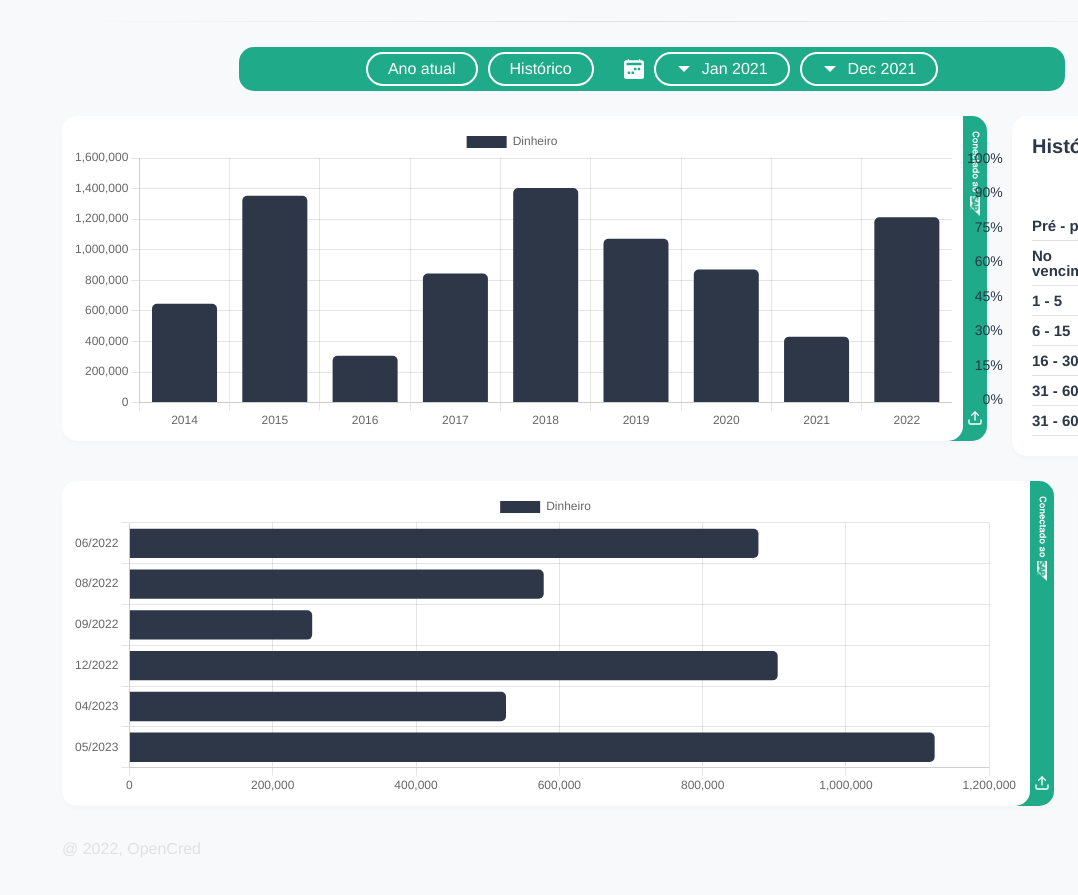
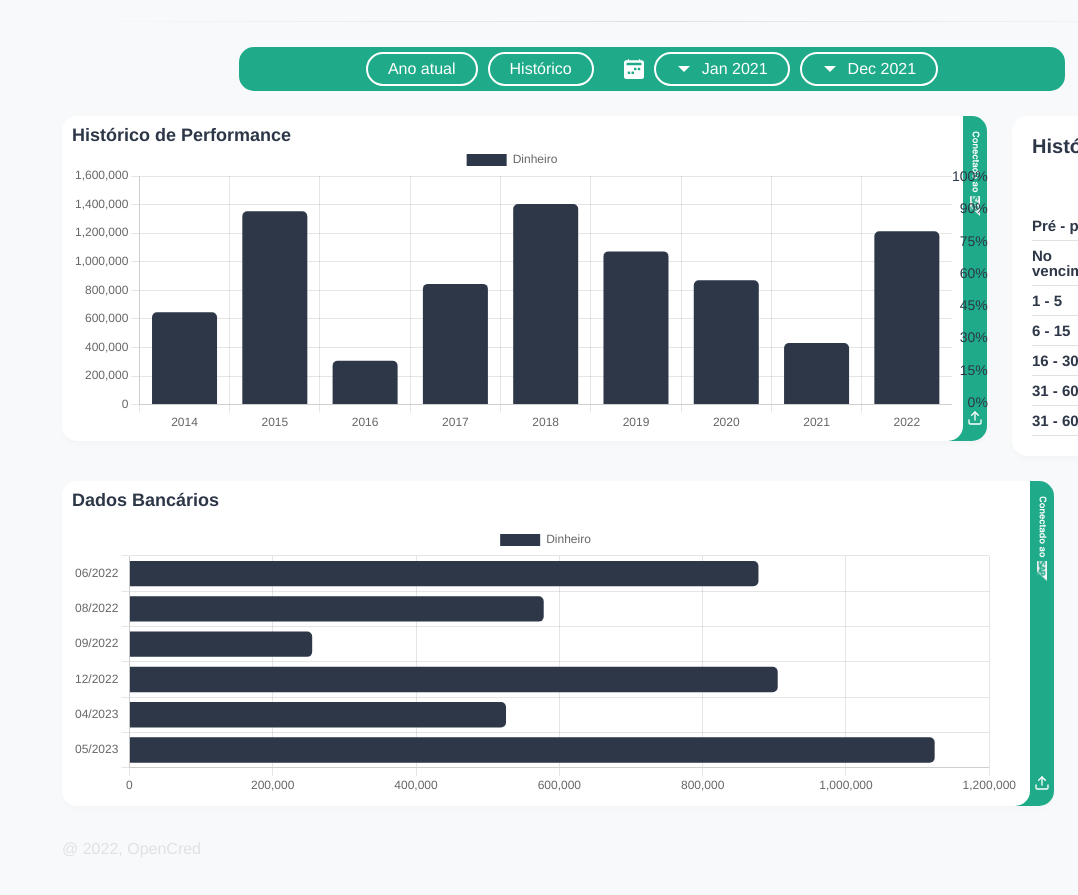
Before and after one commit to henriquemarioto/open-cred-demo, a React (Vite) app: page / in a window 1280 px wide. Shown: the part 780-1675 px from the top of the page, without its empty margins (202-1280 px from the left). Built offline with nearby package versions, Linux system fonts and the light colour scheme.

Commit message:
feat: title on bar graphs

```diff
--- a/src/components/BarBankGraph/index.tsx
+++ b/src/components/BarBankGraph/index.tsx
@@ -1,6 +1,6 @@
 import { Bar } from "react-chartjs-2";
 import "chart.js/auto";
-import { Container } from "./style";
+import { Container, ContainerGraph, Title } from "./style";
 import { useState } from "react";
 import getGraphData from "../../utils/getGraphData";
 
@@ -30,12 +30,15 @@ const BarBankGraph = () => {
         gain: item,
       };
     });
-  }
+  };
 
   const [userData, setUserData] = useState<IUserData[]>(alterGraphData());
 
   return (
     <Container onClick={() => setUserData(alterGraphData())}>
+      <Title>Dados Bancários</Title>
+
+      <ContainerGraph>
         <Bar
           data={{
             labels: userData.map((item) => item.date),
@@ -56,9 +59,10 @@ const BarBankGraph = () => {
                 beginAtZero: true,
               },
             },
-          indexAxis: 'y',
+            indexAxis: "y",
           }}
         />
+      </ContainerGraph>
     </Container>
   );
 };
--- a/src/components/BarBankGraph/style.ts
+++ b/src/components/BarBankGraph/style.ts
@@ -4,10 +4,20 @@ export const Container = styled.div`
   position: relative;
 
   display: flex;
-  flex-direction: row;
-  align-items: center;
+  flex-direction: column;
+  align-items: flex-center;
   gap: 15px;
 
   width: 947px;
   height: 100%;
 `;
+
+export const Title = styled.h2`
+  font-size: 18px;
+  font-weight: bold;
+`;
+
+export const ContainerGraph = styled.div`
+  width: 100%;
+  height: 100%;
+`;
--- a/src/components/BarPerformanceGraph/index.tsx
+++ b/src/components/BarPerformanceGraph/index.tsx
@@ -1,6 +1,6 @@
 import { Bar } from "react-chartjs-2";
 import "chart.js/auto";
-import { Container, ContainerNumber } from "./style";
+import { Container, ContainerGraph, ContainerNumber, Title } from "./style";
 import getGraphData from "../../utils/getGraphData";
 import { useState } from "react";
 
@@ -27,6 +27,9 @@ const BarPerformanceGraph = () => {
 
   return (
     <Container onClick={() => setUserData(alterGraphData())}>
+      <Title>Histórico de Performance</Title>
+
+      <ContainerGraph>
         <Bar
           data={{
             labels: userData.map((item) => item.year),
@@ -49,7 +52,6 @@ const BarPerformanceGraph = () => {
             },
           }}
         />
-
         <ContainerNumber>
           <p>100%</p>
           <p>90%</p>
@@ -60,6 +62,7 @@ const BarPerformanceGraph = () => {
           <p>15%</p>
           <p>0%</p>
         </ContainerNumber>
+      </ContainerGraph>
     </Container>
   );
 };
--- a/src/components/BarPerformanceGraph/style.ts
+++ b/src/components/BarPerformanceGraph/style.ts
@@ -1,15 +1,18 @@
 import styled from "styled-components";
 
 export const Container = styled.div`
+  gap: 15px;
+  width: 880px;
+  height: 100%;
+`;
+
+export const ContainerGraph = styled.div`
   position: relative;
+  height: 95%;
 
   display: flex;
   flex-direction: row;
   align-items: center;
-  gap: 15px;
-
-  width: 880px;
-  height: 100%;
 `;
 
 export const ContainerNumber = styled.div`
@@ -22,3 +25,8 @@ export const ContainerNumber = styled.div`
   align-items: flex-end;
   justify-content: space-between;
 `;
+
+export const Title = styled.h2`
+  font-size: 18px;
+  font-weight: bold;
+`;
```
Lines whose indentation alone changed are shown as unchanged.
